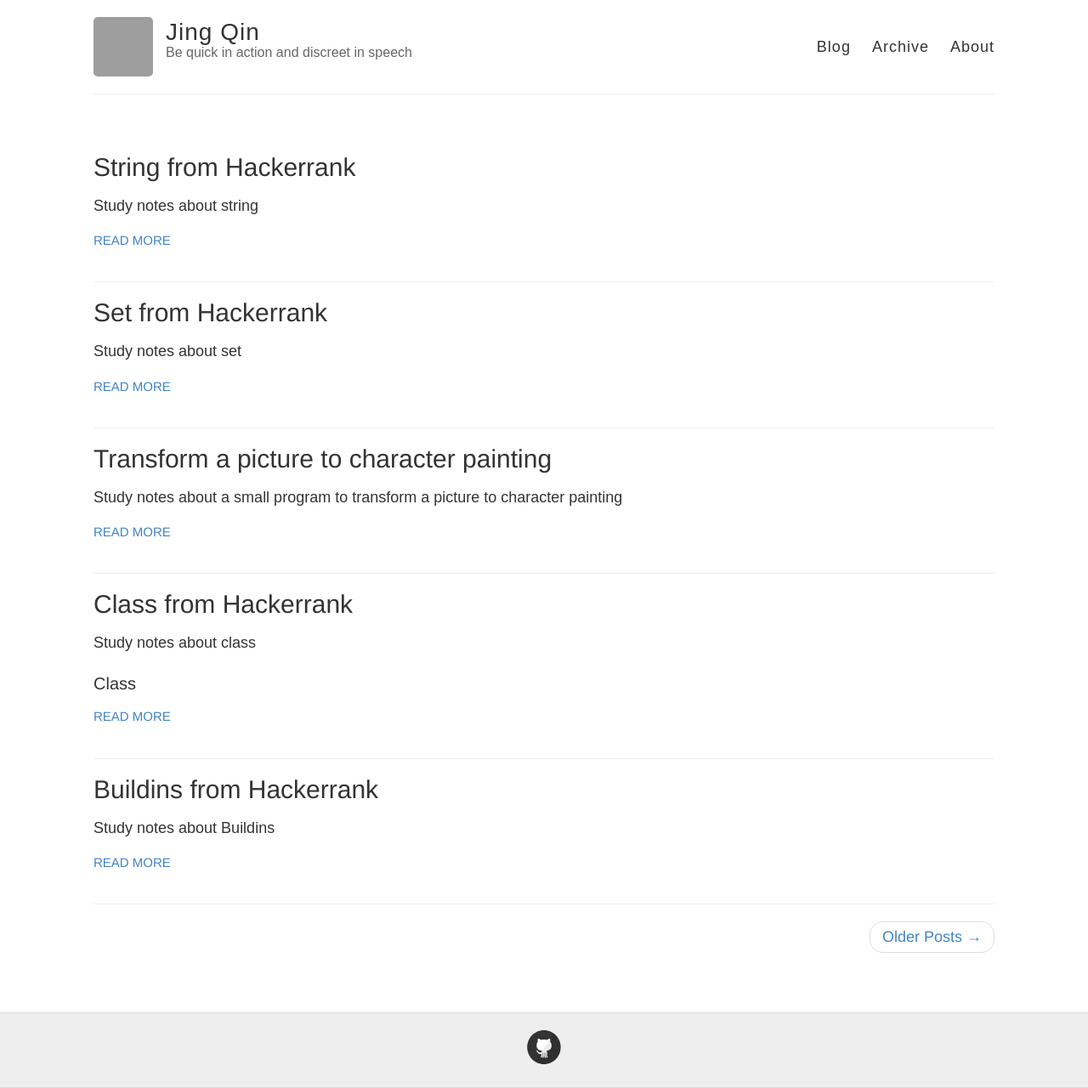
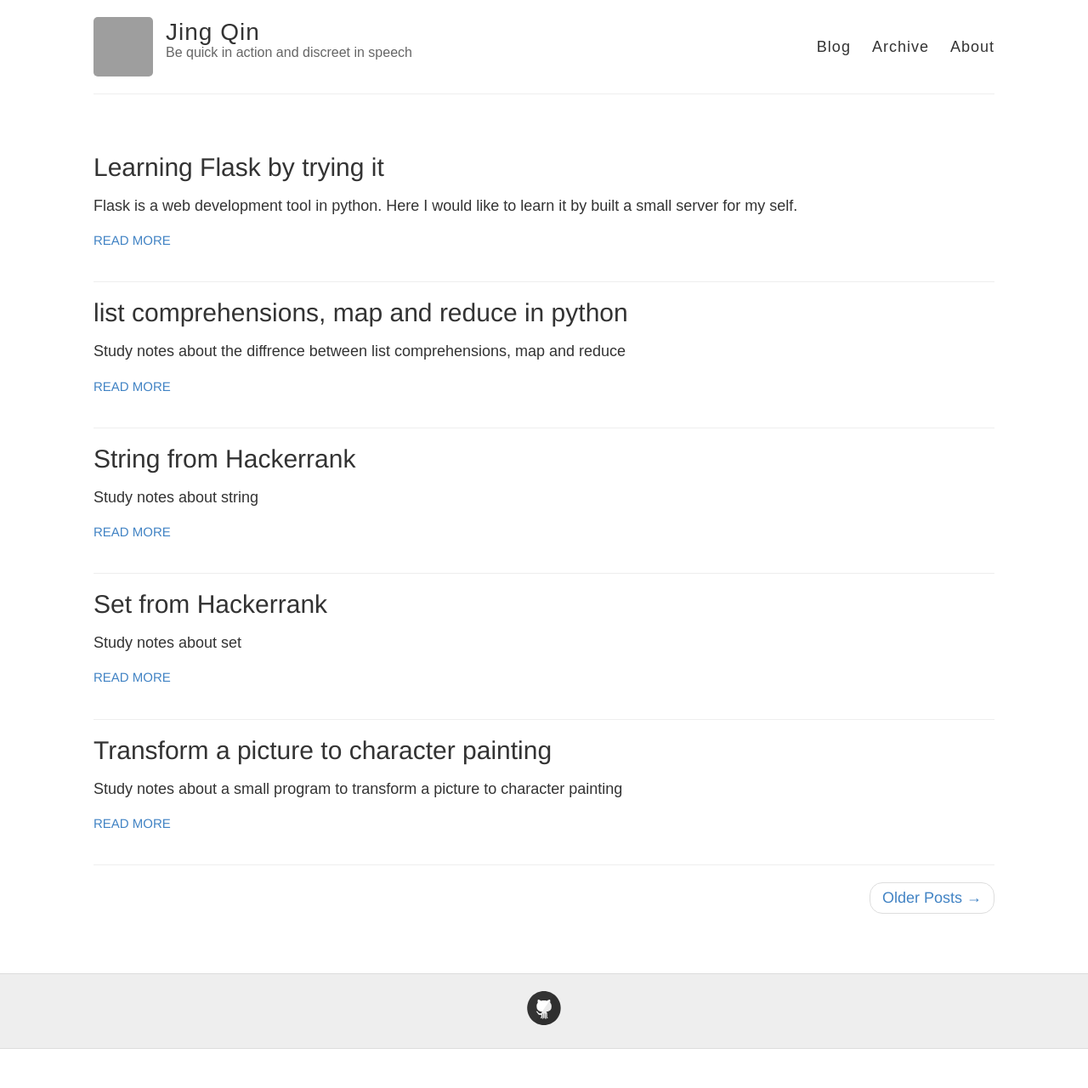
Before and after one commit to JingQin-JQ/JingQIn-JQ.github.io, a Jekyll site: the page built from index.html, in a window 1280 px wide. Shown: the whole page at 85% size. Built offline with Jekyll 4.4.1, drawn with Linux system fonts in a browser that asks for light colours; the list of posts is cut into pages by our own code; after the commit the page ends 1234 px from its top, so only the background shows below that; some of the changed lines change nothing that is shown; grey boxes are pictures that could not be loaded.

Commit message:
update new study blog: How to use List comprehension, map and reduce, the difference between them How to use Flask

````diff
--- /dev/null
+++ b/_posts/2017-05-15-list_comprehensions-map-reduce.md
@@ -0,0 +1,118 @@
+---
+layout: post
+title: list comprehensions, map and reduce in python
+
+tags:
+- Python Study
+---
+Study notes about the diffrence between list comprehensions, map and reduce
+
+### List comprehensions
+``` python
+[expression(i) for i in old_list if filter(i)]
+```
+
+It can be used to construct lists in a very natural, easy way, like a mathematician is used to do. The following are common ways to describe lists (or sets, or tuples, or vectors) in mathematics.
+
+```
+S = {x² : x in {0 ... 9}}
+V = (1, 2, 4, 8, ..., 2¹²)
+M = {x | x in S and x even}
+```
+
+In Python, you can write these expression almost exactly like a mathematician would do.
+
+```python
+ S = [x**2 for x in range(10)]
+ V = [2**i for i in range(13)]
+ M = [x for x in S if x % 2 == 0]
+```
+
+### map
+
+```python
+map(function\_to\_apply, list\_of\_inputs)
+```
+
+which allow us to pass all the list elements to a function one-by-one and then collect the output as a new list, for instance:
+
+```python
+items = [1, 2, 3, 4, 5]
+squared = []
+for i in items:
+    squared.append(i**2)
+```
+
+How "_map_" do it:
+
+```python
+items = [1, 2, 3, 4, 5]
+squared = map(lambda x: x**2, items)
+```
+I have made mistakes at these point:
+
+- Object of map must be iterable.
+- When the input of the internal function is a list,then the map which take this function as the first parameter，should have a list of list as the second prameter. As below:
+
+```python
+def str_list(l):
+    new_l = ""
+    for item in l:
+        new_l= new_l+str(item)
+    return new_l
+    # use map to rewrite str_list()
+
+ map(str_list,[[1,2,3,4,5][2,3,4,5,6])
+```
+
+### reduce
+``` python
+reduce(function\_to\_apply, list\_of\_inputs)
+```
+
+`reduce` will performing some computation on a list and returning the result. For example, compute the product of a list of integers. So the normal way you might go about doing this task in python is using a basic for loop:
+
+```python
+items = [1, 2, 3, 4, 5]
+for i in items:
+    s +=i
+```
+
+use `reduce` do do the same thing:
+
+```python
+s = reduce((lambda x, y: x * y), [1, 2, 3, 4])
+```
+when you need to use reduce, here are several requests need to be fill:
+
+  * function\_to\_apply must return a single result( a string , or a list...)
+  * type of _elements_ from list\-of\-inputs must be the same as _result_
+
+
+### Different implementation of computing Manhatten distance for two vectors(v,w)
+
+ * list comprehensions
+
+```python
+def manhatten_distance(v,w):
+    return sum([abs(v_i - w_i) for v_i, w_i in zip(v, w)])
+manhatten_distance((1,2,3),(2,3,4))
+
+```
+
+ * map
+
+```python
+def manhatten_distance(v,w):
+    return sum(map(lambda (a, b) : abs(a-b),zip(v,w)))
+manhatten_distance((1,2,3),(2,3,4))
+
+```
+ * reduce
+
+```python
+def manhatten_distance(v,w):
+    return reduce(lambda a,b :a+b, map(lambda (a, b) : abs(a-b),zip(v,w)))
+manhatten_distance((1,2,3),(2,3,4))
+
+```
--- /dev/null
+++ b/_posts/2017-05-15-start-with-flask.md
@@ -0,0 +1,126 @@
+---
+layout: post
+title: Learning Flask by trying it
+
+tags:
+- Flask Study
+---
+Flask is a web development tool in python. Here I would like to learn it by built a small server for my self.
+
+### Quick start
+Here is a piece of very first flask python code. This is a piece code from Welcome | Flask (A Python Microframework)
+<http://flask.pocoo.org/docs/0.12/quickstart/> :
+
+```python
+from flask import Flask #imported the Flask class
+
+app = Flask(__name__)
+
+@app.route("/")
+def hello():
+    return "Hello World!"
+
+if __name__ == "__main__": # where to start
+    app.run()
+```
+Simply running Then we have http://127.0.0.1:5000/ printed "Hello World!"
+
+```
+python hello.py
+ * Running on http://localhost:5000/
+```
+
+route() decorator to tell Flask what URL should trigger our function.
+The function is given a name which is also used to generate URLs for that particular function and returns the message we want to display in the user’s browser.
+
+So, now we have a simple but working server for ourselves. Next step is to add our own message into it.
+
+But before that, we need to open the "Debug" mode:
+
+### Debug
+If you enable debug support the server will reload itself on code changes, and it will also provide you with a helpful debugger if things go wrong.
+Just add "debug=True" to your function as a parameter.
+
+```python
+app.run(debug=True)
+```
+you will see your **http://localhost:5000/** as this if you have bugs in your code.
+![Alt Image Text](/Users/jingqin/Github/flask_study/debugger.png "Type Error")
+
+### route
+Route can be changed, just like a website have several pages, you can also make multiple pages by write multiple route. Every page will show different information as you wanted.
+
+```python
+@app.route('/')
+def index():
+    return 'Index Page'
+
+@app.route('/hi')
+def hello():
+    return 'Hello, World'
+```
+
+Now, let's have fun!
+I want the page shows some text which will respond to my input!
+
+### Variable Rules
+Flask uses \<variable_name>  to pass a keyword argument to your function. And you can return something by using this argument.
+
+```python
+@app.route('/app/<name>/<age>')
+def compare(name=None, age=None):
+    if (name is None) or (age is None):
+        return "message not complete!"
+    else:
+    	return '%s years old %s is online now!' % (age, name)
+```
+
+### Real function:
+I have written a small code to give a list of coupon codes. Now I would like to put this code on my server, to provide coupon codes, I will take the numbers of coupon code and the length of code from \<variable_name>.
+
+Here is my code to do it:
+
+``` python
+from flask import Flask
+app = Flask(__name__)
+
+import random
+
+@app.route('/app/<number>/<length>')
+
+def coupon_maker(number, length):
+    coupon = []
+    for i in range(int(number)):
+        coupon.append(''.join([random.choice('ABCDEFGHIJKLMNOPQRSTUVWXYZ0123456789') for _ in range(int(length))]))
+        print "coupon[",i,"]:",coupon[i]
+    return str(coupon)
+
+if __name__ == '__main__':
+    app.run(debug=True)
+```
+When I want to have 4 codes, that have 6 characters in each of them, it prints coupon codes on the page:<http://127.0.0.1:5000/app/4/6> as:
+
+['6M6M6C', '9OZO83', '631U59', 'C614XA']
+
+and print on the shell,as:
+
+coupon[ 0 ]: 6M6M6C
+
+coupon[ 1 ]: 9OZO83
+
+coupon[ 2 ]: 631U59
+
+coupon[ 3 ]: C614XA
+
+#### Yeah!!  It works!!
+
+At last, I want to show it to my roommate, I need it also works on my home-LAN.
+
+### Be visible across the network
+
+This can be easilly done by add a parameter to my app.run(). By default it runs on localhost, change it to app.run(host= '0.0.0.0'), it will run on my machines IP address.
+
+```python
+app.run(host='0.0.0.0', debug=True)
+```
+### Now i can take it to show off!!
````
Also changed, not shown: _posts/2017-05-08-picture-to- char.md (line endings or trailing spaces).
